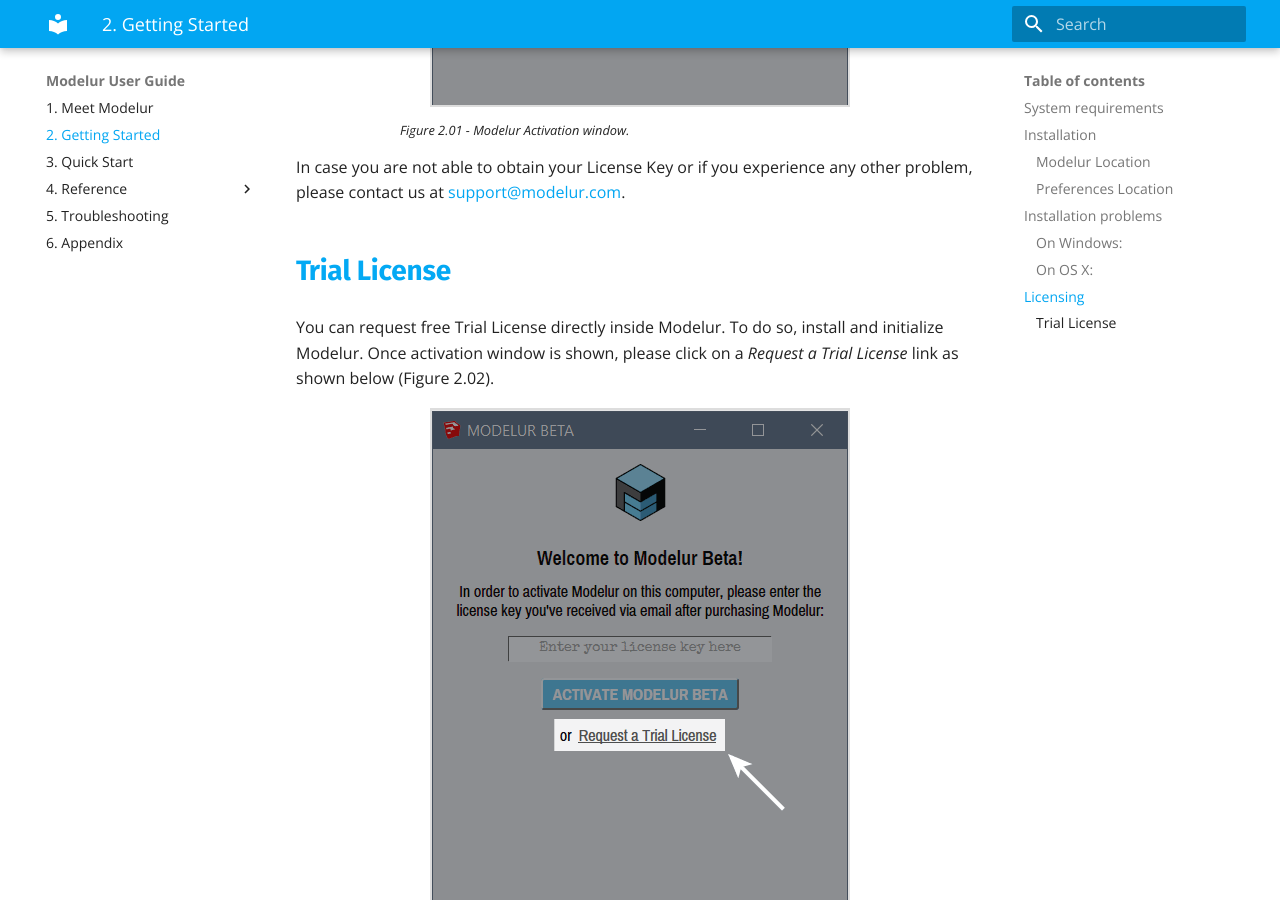
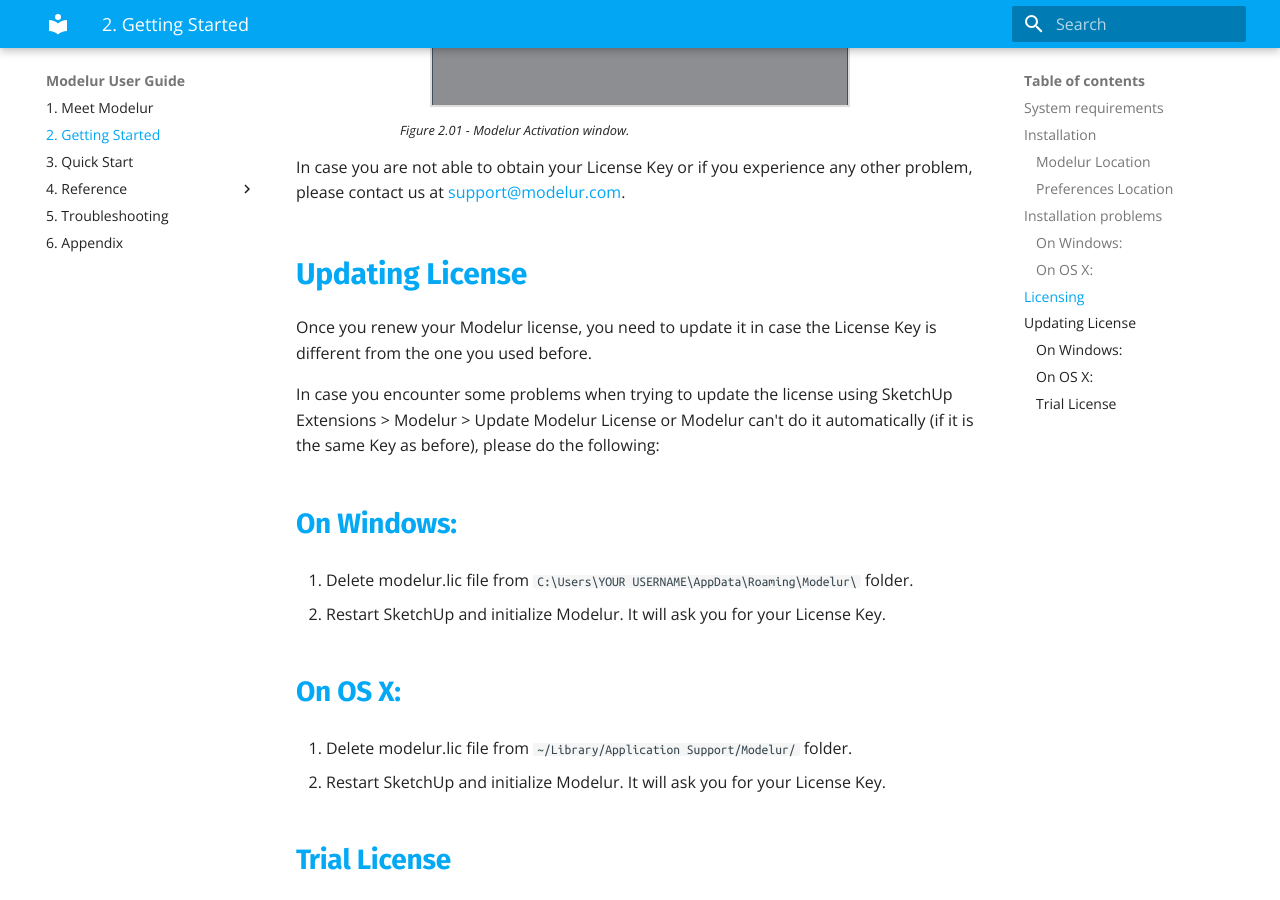
Before and after one commit to Modelur/docs, an MkDocs documentation site: the page built from docs/getting-started.md, in a window 1280 px wide and 900 px high, scrolled down 2990 px. Built offline with MkDocs 1.6.1 and Material for MkDocs 9.7.7, drawn with Linux system fonts in a browser that asks for light colours; old or Windows-style settings are respelled for this version of MkDocs.

Commit message:
How to fix license problems.

```diff
--- a/docs/getting-started.md
+++ b/docs/getting-started.md
@@ -74,6 +74,23 @@
 
 In case you are not able to obtain your License Key or if you experience any other problem, please contact us at [support@modelur.com](mailto:support@modelur.com).
 
+Updating License
+----------------
+
+Once you renew your Modelur license, you need to update it in case the License Key is different from the one you used before.
+
+In case you encounter some problems when trying to update the license using SketchUp Extensions > Modelur > Update Modelur License or Modelur can't do it automatically (if it is the same Key as before), please do the following:
+
+### On Windows:
+
+1. Delete modelur.lic file from `C:\Users\YOUR USERNAME\AppData\Roaming\Modelur\ ` folder.
+2. Restart SketchUp and initialize Modelur. It will ask you for your License Key.
+
+### On OS X:
+
+1. Delete modelur.lic file from `~/Library/Application Support/Modelur/ ` folder.
+2. Restart SketchUp and initialize Modelur. It will ask you for your License Key.
+
 ### Trial License
 
 You can request free Trial License directly inside Modelur. To do so, install and initialize Modelur. Once activation window is shown, please click on a _Request a Trial License_ link as shown below (Figure 2.02).
```
